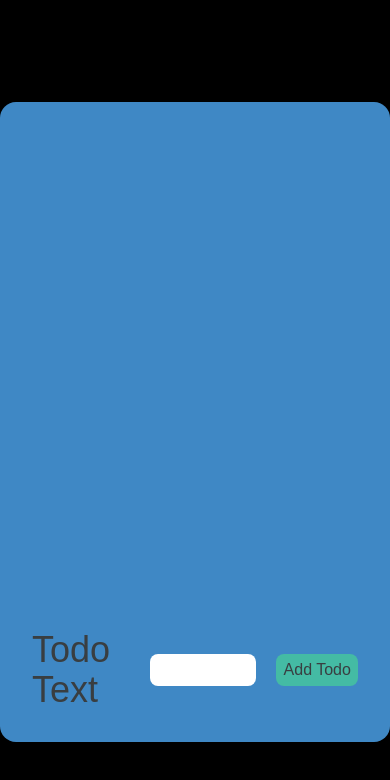
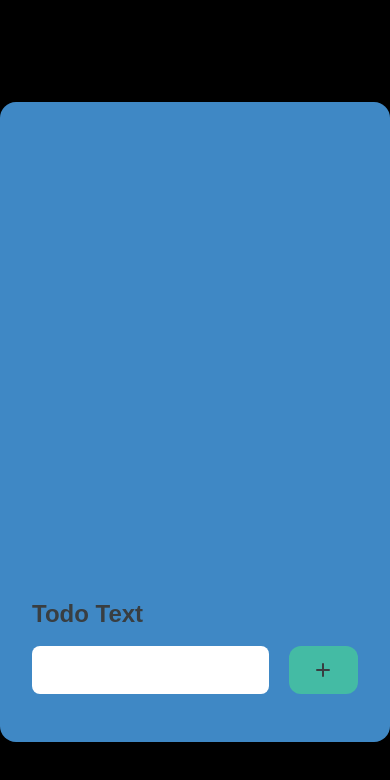
Before and after one commit to jeffrey125/todo-list-webapp-v2, a React (Create React App) app: page / in a window 390 px wide. Shown: the top 780 px of the page. Built offline with nearby package versions, Linux system fonts and the light colour scheme; the HTML template or start-up script is replaced by a standard one.

Commit message:
feat: added media queries and UUID in To-do

```diff
--- a/src/components/NewTodo/NewTodo.tsx
+++ b/src/components/NewTodo/NewTodo.tsx
@@ -1,4 +1,7 @@
 import { FormEvent, useState, ChangeEvent } from 'react';
+import { v4 as uuidv4 } from 'uuid';
+import { PlusIcon } from '@heroicons/react/solid';
+
 import { TodosObj } from '../../model/TodosType';
 
 type NewTodoProps = {
@@ -27,7 +30,7 @@ const NewTodo = (props: NewTodoProps) => {
       showError(false);
       const todoData: TodosObj = {
         todo,
-        id: new Date().getTime(),
+        id: uuidv4(),
       };
       props.onAddTodo(todoData);
       setTodo('');
@@ -35,28 +38,37 @@ const NewTodo = (props: NewTodoProps) => {
   };
 
   return (
-    <div className="mt-auto h-20">
+    <div className="mt-auto sm:h-20">
       <form
         onSubmit={submitHandler}
-        className="flex items-center justify-center"
+        className="flex flex-col h-full w-full items-start sm:gap-5 sm:flex-row sm:justify-center sm:items-center"
       >
-        <label htmlFor="text" className="text-4xl mr-5">
+        <label
+          htmlFor="text"
+          className="text-2xl font-bold w-full sm:w-[30%] md:text-3xl"
+        >
           Todo Text
         </label>
+        <div className="relative flex items-center gap-5 h-[5rem] w-full">
           <input
             type="text"
             id="text"
-          className="text-3xl h-8 w-1/2 mr-5 border-none rounded-lg focus: outline-none p-1"
+            className="text-2xl h-12 w-full  lg:text-3xl lg:w-80 border-none rounded-lg focus: outline-none p-1"
             onChange={inputHandler}
             value={todo}
           />
-        <button className="border-none h-8 w-32 rounded-lg bg-palette1 transition-all duration-300 hover:bg-palette1Shade hover:text-white hover:shadow active:bg-palette1Shade active:text-white active:shadow focus:bg-palette1Shade focus:text-white focus:shadow">
-          Add Todo
+          {error && (
+            <p className="absolute bottom-[-5px] left-0 text-sm text-red-700">
+              Please Input a Valid Todo
+            </p>
+          )}
+
+          <button className="group flex items-center justify-center border-none font-medium h-12 w-24 rounded-xl sm:w-[30%] lg:w-full lg:rounded-xl bg-palette1 transition-all duration-300 hover:bg-palette1Shade hover:text-white hover:shadow active:bg-palette1Shade active:text-white active:shadow focus:bg-palette1Shade focus:text-white focus:shadow">
+            <span className="hidden sm:block">Add Todo</span>
+            <PlusIcon className="block sm:hidden h-5 w-5" />
           </button>
+        </div>
       </form>
-      {error && (
-        <p className="text-center text-red-700">Please Input a Valid Todo</p>
-      )}
     </div>
   );
 };
--- a/src/model/TodosType.ts
+++ b/src/model/TodosType.ts
@@ -1,5 +1,5 @@
 export interface TodosObj {
-  id: number;
+  id: string;
   todo: string;
 }
 
```
Lines whose indentation alone changed are shown as unchanged.
